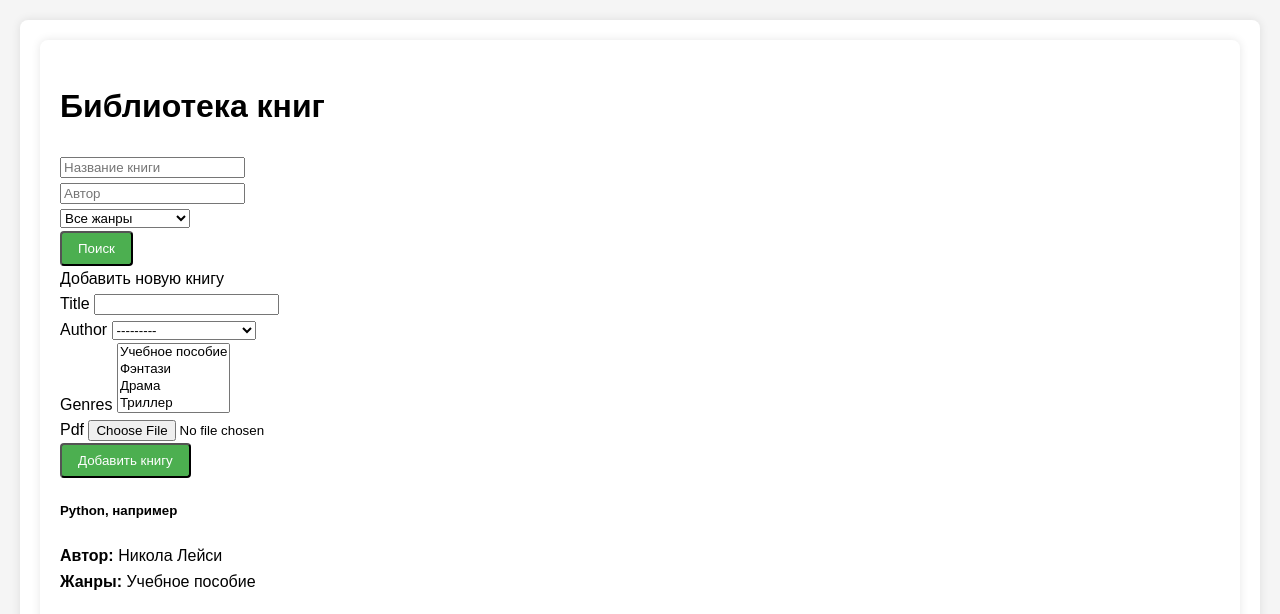
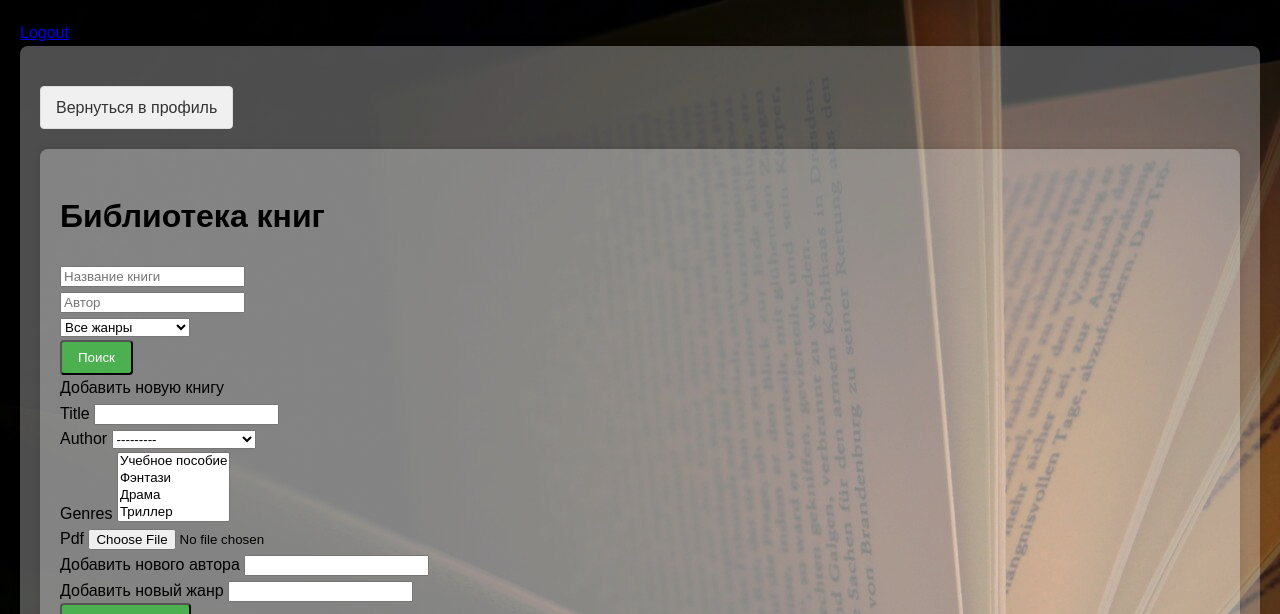
Before and after one commit to Andrey221174/ebooklib, a Django app: page /home/books/ in a window 1280 px wide. Shown: the top 614 px of the page. Run offline with Django 5.2, Linux system fonts and the light colour scheme; a user stored in the database is signed in; data comes from the database, SQL or seed files in the repository; both versions use the stored data as it was after the commit.

Commit message:
Исправление фунцианала

```diff
--- a/ebooklibApp/forms.py
+++ b/ebooklibApp/forms.py
@@ -1,16 +1,49 @@
-# ebooklib/forms.py
 from django import forms
-from .models import Book, Profile, Author, Genre
+from .models import Book, Author, Genre, Profile
 
 class BookForm(forms.ModelForm):
+    new_author = forms.CharField(max_length=200, required=False, label="Добавить нового автора")
+    new_genre = forms.CharField(max_length=100, required=False, label="Добавить новый жанр")
+
     class Meta:
         model = Book
-        fields = ['title', 'author', 'genres', 'pdf']
+        fields = ['title', 'author', 'genres', 'pdf', 'new_author', 'new_genre']
 
     def __init__(self, *args, **kwargs):
         super().__init__(*args, **kwargs)
-        self.fields['author'].queryset = Author.objects.all()
-        self.fields['genres'].queryset = Genre.objects.all()
+        self.fields['author'].required = False
+        self.fields['genres'].required = False
+
+    def clean(self):
+        cleaned_data = super().clean()
+        author = cleaned_data.get('author')
+        new_author = cleaned_data.get('new_author')
+
+        if not author and not new_author:
+            raise forms.ValidationError("Необходимо указать автора или добавить нового")
+
+        return cleaned_data
+
+    def save(self, commit=True):
+        instance = super().save(commit=False)
+
+        # Обработка нового автора
+        new_author = self.cleaned_data.get('new_author')
+        if new_author:
+            author, created = Author.objects.get_or_create(name=new_author)
+            instance.author = author
+
+        if commit:
+            instance.save()
+            self.save_m2m()  # Для сохранения ManyToMany полей
+
+        # Обработка нового жанра
+        new_genre = self.cleaned_data.get('new_genre')
+        if new_genre:
+            genre, created = Genre.objects.get_or_create(name=new_genre)
+            instance.genres.add(genre)
+
+        return instance
 
 class ProfileForm(forms.ModelForm):
     class Meta:
--- a/ebooklibApp/models.py
+++ b/ebooklibApp/models.py
@@ -33,7 +33,6 @@ class Author(models.Model):
     def __str__(self):
         return self.name
 
-from django.contrib.auth import get_user_model
 
 User = get_user_model()
 
--- a/ebooklibApp/templates/ebooklibApp/base.html
+++ b/ebooklibApp/templates/ebooklibApp/base.html
@@ -6,6 +6,9 @@
     <link rel="stylesheet" href="{% static 'css/style.css' %}">
 </head>
 <body>
+    {% if request.user.is_authenticated %}
+    <a href="{% url 'logout' %}"> Logout </a>
+    {% endif %}
     <div class="container">
         {% block content %}
         {% endblock %}
--- a/ebooklibApp/templates/ebooklibApp/books.html
+++ b/ebooklibApp/templates/ebooklibApp/books.html
@@ -3,6 +3,7 @@
 {% block title %}Библиотека книг{% endblock %}
 
 {% block content %}
+<a href="{% url 'profile' %}" class="btn-back">Вернуться в профиль</a>
 <div class="container mt-4">
     <h1 class="mb-4">Библиотека книг</h1>
 
--- a/ebooklibApp/views.py
+++ b/ebooklibApp/views.py
@@ -180,3 +180,18 @@ def logout_view(request):
     logout(request)
     messages.info(request, 'Вы успешно вышли из системы')
     return redirect('home')
+
+def add_book(request):
+    if request.method == 'POST':
+        form = BookForm(request.POST, request.FILES)
+        if form.is_valid():
+            book = form.save(commit=False)
+            if request.user.is_authenticated:
+                book.uploaded_by = request.user
+            book.save()
+            form.save_m2m()  # Для сохранения ManyToMany
+            return redirect('book_list')  # Замените на ваш URL
+    else:
+        form = BookForm()
+
+    return render(request, 'ebooklibApp/add_book.html', {'form': form})
--- a/static/css/style.css
+++ b/static/css/style.css
@@ -3,14 +3,14 @@ body {
     line-height: 1.6;
     margin: 0;
     padding: 20px;
-    background-color: #f5f5f5;
+    background-image: url(/static/images/picture_site3.jpg);
 }
 
 .container {
     max-width: 1200px;
     margin: 0 auto;
     padding: 20px;
-    background: white;
+    background: rgba(255, 255, 255, 0.3);
     border-radius: 8px;
     box-shadow: 0 0 10px rgba(0,0,0,0.1);
 }
@@ -105,3 +105,20 @@ body {
     padding: 5px 10px;
     font-weight: bold;
 }
+
+.btn-back {
+    display: inline-block;
+    padding: 8px 15px;
+    background: #f0f0f0;
+    color: #333;
+    text-decoration: none;
+    border-radius: 4px;
+    border: 1px solid #ddd;
+    margin: 20px 0;
+    transition: all 0.3s;
+}
+
+.btn-back:hover {
+    background: #e0e0e0;
+    box-shadow: 0 2px 5px rgba(0,0,0,0.1);
+}
```
Also changed, not shown: ebooklibApp/templates/ebooklibApp/add_book.html (added, +22 -0 lines), README.md, db.sqlite3, static/css/ebooklib/static/image/picture_site2.jpeg (added), static/images/picture_site.jpeg (added), static/images/picture_site3.jpg (added), static/images/picture_site_2.jpeg (added).
